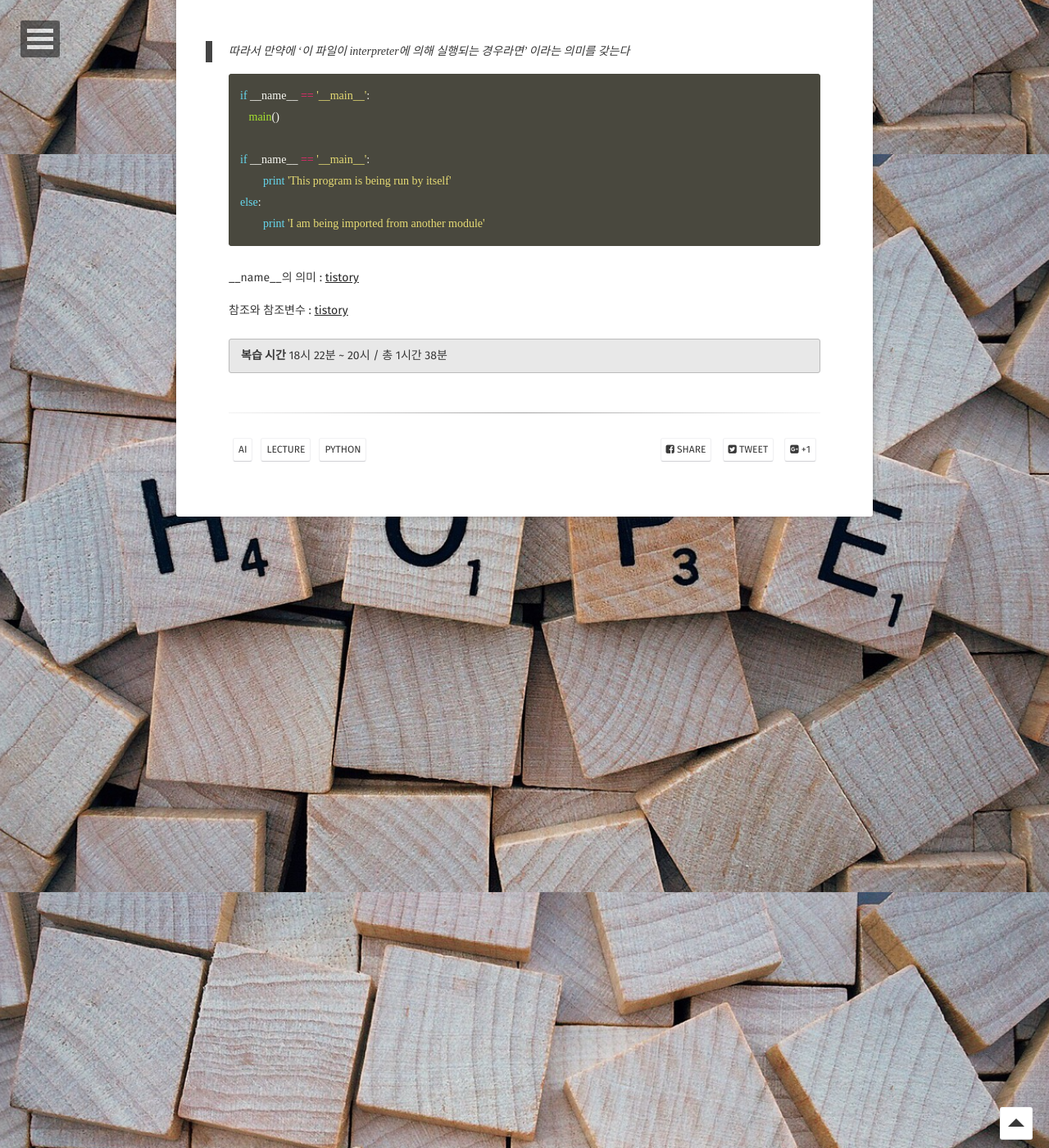
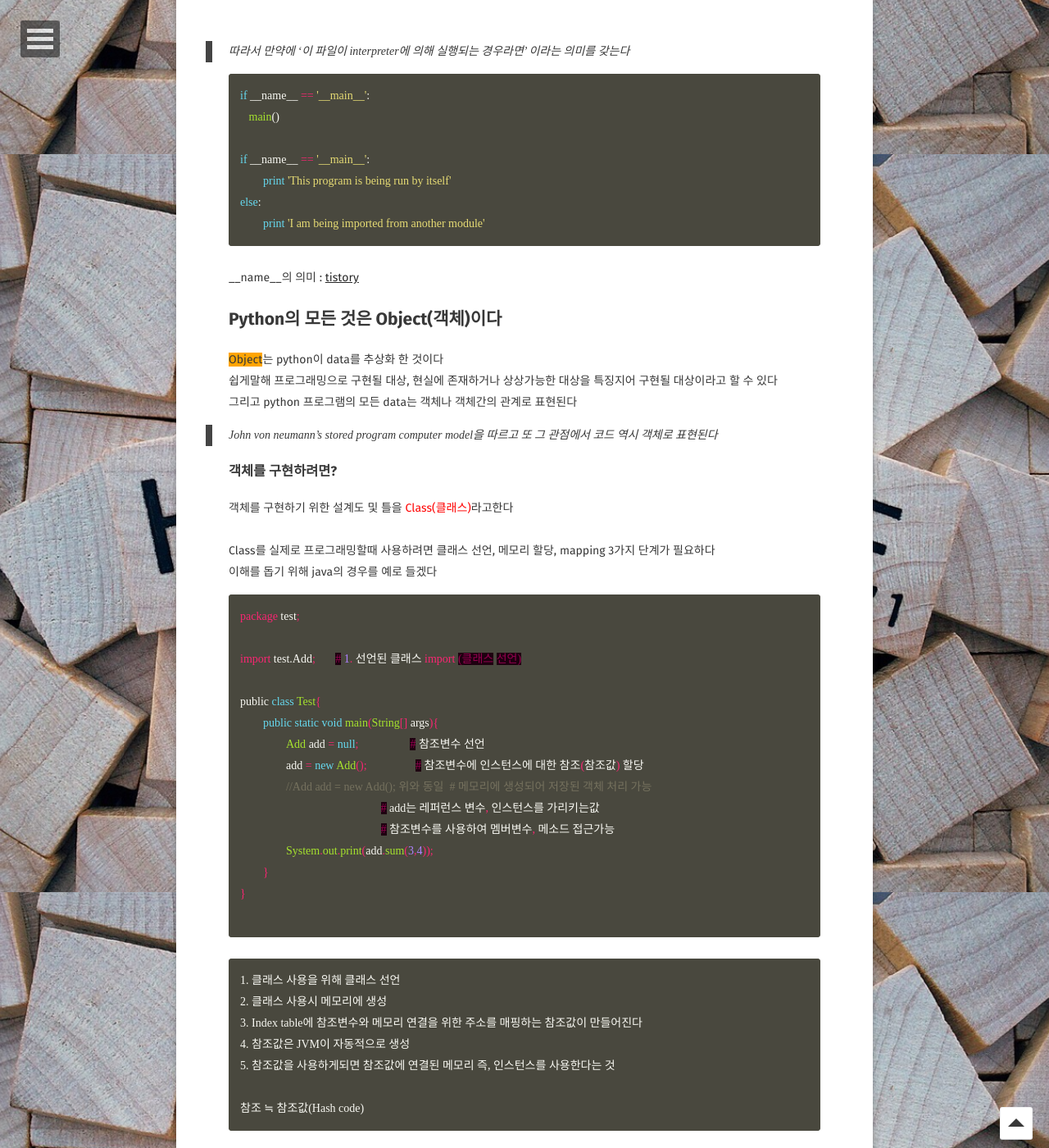
Before and after one commit to Jungjihyuk/JH_Life, a Jekyll site: the page built from _posts/2019-04-29-AILecture.md, in a window 1280 px wide and 1400 px high, scrolled down 34912 px. Shown: the whole window at 82% size. Built offline with Jekyll 4.4.1, drawn with Linux system fonts in a browser that asks for light colours; some web fonts are replaced; comment, search, counter and statistics services are not loaded; some of the changed text lies outside the part shown.

Commit message:
내용 추가

````diff
--- a/_posts/2019-04-29-AILecture.md
+++ b/_posts/2019-04-29-AILecture.md
@@ -1328,11 +1328,10 @@ a()
 2. from <module_name> import <name,>
 3. from <module_name> import *
 ```
-<br>
 
 ```python
 
-# 1. import <module_name>
+1. import <module_name>
 import sys
 sys.path
 
@@ -1376,7 +1376,7 @@ sys.__dict__  # namespace 불러오기
 ```python
 __name__
 
-'__main__
+'__main__'
 ```
 <br>
 
@@ -1395,8 +1395,71 @@ else:
 __name__의 의미 : [tistory](https://pinocc.tistory.com/175)<br>
 
 
+## Python의 모든 것은 Object(객체)이다
+
+<span style="background-color: orange">Object</span>는 python이 data를 추상화 한 것이다<br>
+쉽게말해 프로그래밍으로 구현될 대상, 현실에 존재하거나 상상가능한 대상을 특징지어 구현될 대상이라고 할 수 있다<br>
+그리고 python 프로그램의 모든 data는 객체나 객체간의 관계로 표현된다<br>
+
+> John von neumann's stored program computer model을 따르고 또 그 관점에서 코드 역시 객체로 표현된다
+
+### 객체를 구현하려면?
+
+객체를 구현하기 위한 설계도 및 틀을 <span style="color:red">Class(클래스)</span>라고한다<br>
+<br>
+Class를 실제로 프로그래밍할때 사용하려면 클래스 선언, 메모리 할당, mapping 3가지 단계가 필요하다<br>
+이해를 돕기 위해 java의 경우를 예로 들겠다 <br>
+
+```java
+package test;
+
+import test.Add;       # 1. 선언된 클래스 import (클래스 선언)
+
+public class Test{
+	public static void main(String[] args){
+		Add add = null;                  # 참조변수 선언
+		add = new Add();                 # 참조변수에 인스턴스에 대한 참조(참조값) 할당
+	        //Add add = new Add(); 위와 동일  # 메모리에 생성되어 저장된 객체 처리 가능
+		                                 # add는 레퍼런스 변수, 인스턴스를 가리키는값
+						 # 참조변수를 사용하여 멤버변수, 메소드 접근가능
+		System.out.print(add.sum(3,4));
+	}
+}
+
+```
+```
+1. 클래스 사용을 위해 클래스 선언
+2. 클래스 사용시 메모리에 생성
+3. Index table에 참조변수와 메모리 연결을 위한 주소를 매핑하는 참조값이 만들어진다
+4. 참조값은 JVM이 자동적으로 생성
+5. 참조값을 사용하게되면 참조값에 연결된 메모리 즉, 인스턴스를 사용한다는 것
+
+참조 ≒ 참조값(Hash code)
+```
+
+> 그렇다면 Python에서 객체의 의미를 살펴보자
+
+```python
+a = 1
+print(type(a))
+a = 3.2
+print(type(a))
+print(a)
+a.__class__
+
+: <type 'int'>
+  <type 'float'>
+  3.2
+  int
+
+# Python에서는 선언과 할당을 동시에 하면서
+할당값에 의해 변수의 타입(객체의 타입)이 결정되고 naming된 변수 이름이
+인스턴스가 되는 것이다
+```
+
 
 참조와 참조변수 : [tistory](https://dohe2014.tistory.com/entry/%EC%B0%B8%EC%A1%B0reference%EC%99%80-%EC%B0%B8%EC%A1%B0%EB%B3%80%EC%88%98reference-variable)<br>
 
+
 **복습 시간**  18시 22분 ~ 20시 / 총 1시간 38분
 {: .notice}
````
Also changed, not shown: other parts of _posts/2019-04-29-AILecture.md (+1 -0 lines).
